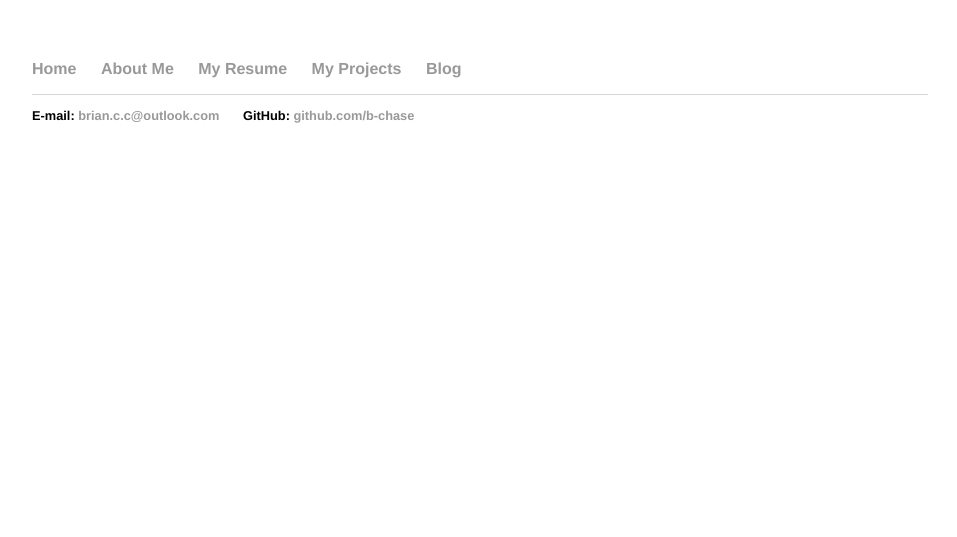
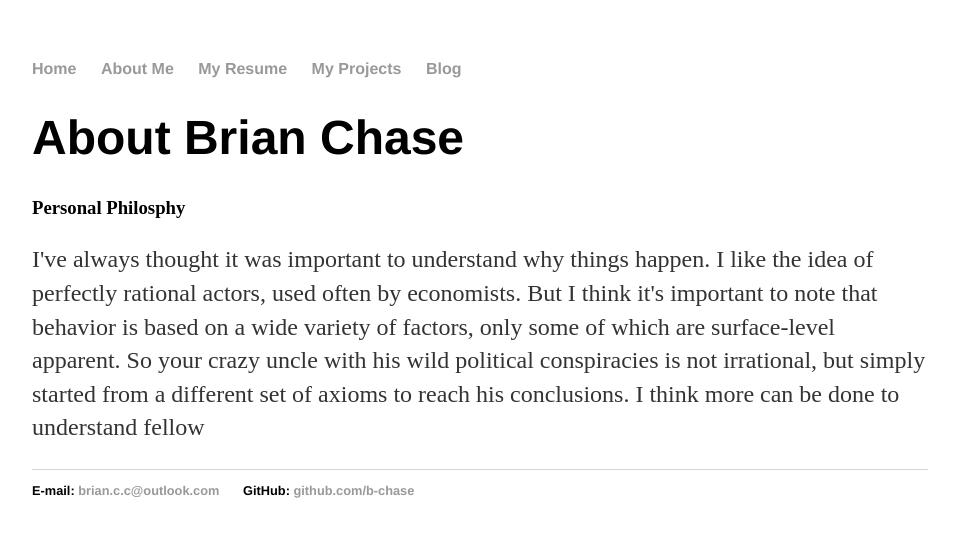
Before and after one commit to b-chase/b-chase.github.io, a Jekyll site: the page built from about/index.html, in a window 1280 px wide. Shown: the top 537 px of the page, without its empty margins (160-1117 px from the left). Built offline with Jekyll 4.4.1, drawn with Linux system fonts in a browser that asks for light colours.

Commit message:
Update index.html

```diff
--- a/about/index.html
+++ b/about/index.html
@@ -2,3 +2,8 @@
 layout: default
 title: About Brian Chase
 ---
+<h1>About Brian Chase</h1>
+<article>
+  <h3>Personal Philosphy</h3>
+  <p>I've always thought it was important to understand why things happen. I like the idea of perfectly rational actors, used often by economists. But I think it's important to note that behavior is based on a wide variety of factors, only some of which are surface-level apparent. So your crazy uncle with his wild political conspiracies is not irrational, but simply started from a different set of axioms to reach his conclusions. I think more can be done to understand fellow
+</article>
```
